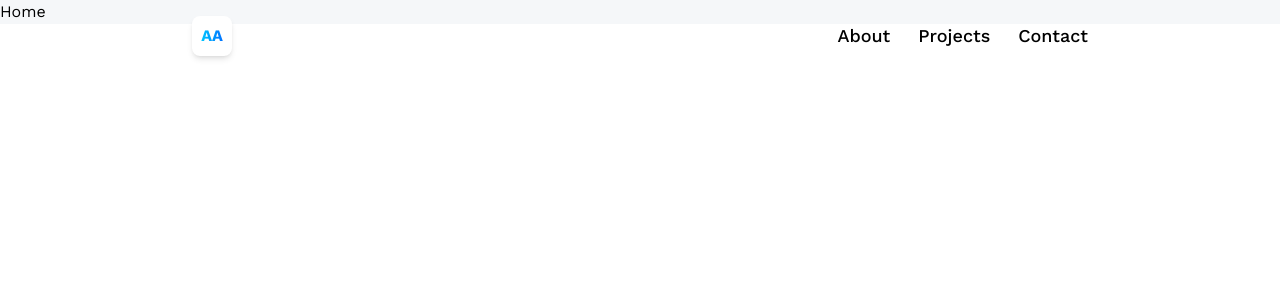
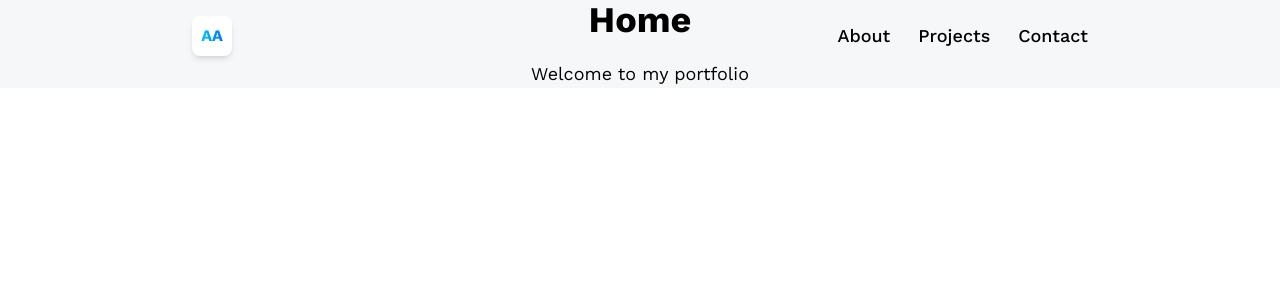
Before and after one commit to assilbekov/practice-3d-react-portfolio, a React (Vite) app: page / in a window 1280 px wide. Shown: the top 300 px of the page. Built offline with nearby package versions, Linux system fonts and the light colour scheme.

Commit message:
import pages

```diff
--- a/src/App.tsx
+++ b/src/App.tsx
@@ -1,5 +1,9 @@
 import { Route, BrowserRouter as Router, Routes } from "react-router-dom"
 import { Navbar } from "./components/navbar"
+import { Home } from "./pages/Home"
+import { About } from "./pages/About"
+import { Projects } from "./pages/Projects"
+import { Contact } from "./pages/Contact"
 
 
 function App() {
@@ -8,10 +12,10 @@
       <Router>
         <Navbar />
         <Routes>
-          <Route path="/" element={"Home"} />
-          <Route path="/about" element={"About"} />
-          <Route path="/projects" element={"Projects"} />
-          <Route path="/contact" element={"Contact"} />
+          <Route path="/" element={<Home />} />
+          <Route path="/about" element={<About />} />
+          <Route path="/projects" element={<Projects />} />
+          <Route path="/contact" element={<Contact />} />
         </Routes>
       </Router>
     </main>
```
